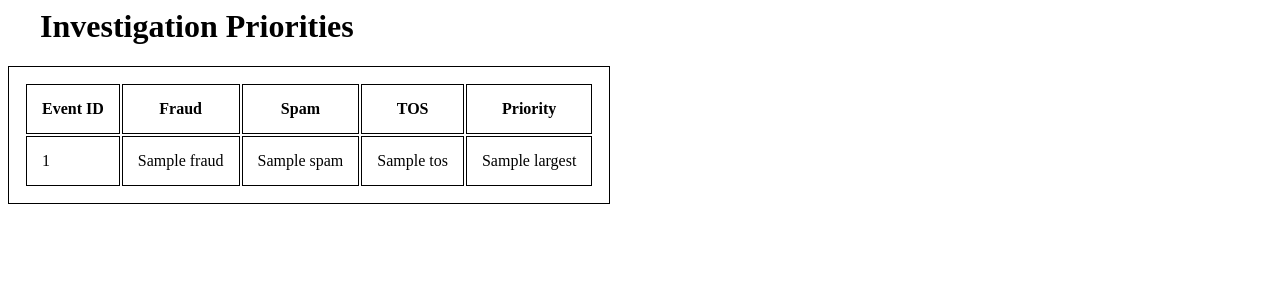
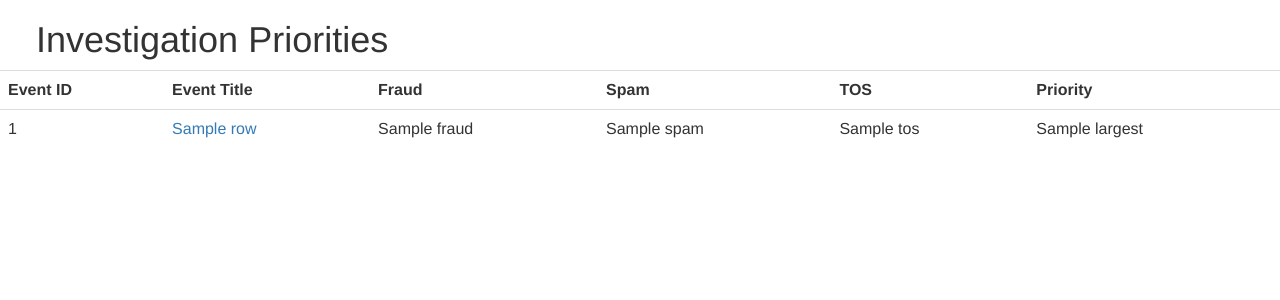
Before and after one commit to elisabeth-berg/Fraud_Detection_Case_Study, a Flask app: template web_app/templates/fraud.html in a window 1280 px wide. Shown: the top 300 px of the page. Run offline with Flask 2, Linux system fonts and the light colour scheme; the template is opened without the code that fills it: most values are stand-ins (such as "Sample title", 1, 10 or a date in 2020); some libraries are stand-ins or nearby versions.

Commit message:
Add colors and search capabilities wow oh wow

```diff
--- a/web_app/app.py
+++ b/web_app/app.py
@@ -11,9 +11,17 @@ app = Flask(__name__)
 
 @app.route('/', methods=['GET'])
 def index():
-    # get the data from mongod
-    # [{user_id: ..., prediced_prob: ..., ...}]
-    data_from_mongo = events.find().sort("largest", -1).limit(10)
+    # get the data from mongodb
+    # columns are ['event_id', 'fraud', 'tos', 'spam', 'largest']
+    data_from_mongo = list(events.find().sort("largest", -1).limit(10))
+    results = []
+    for row in data_from_mongo:
+        if row["fraud"] == row["largest"]:
+            row["class"] = "danger"
+        elif row["tos"] == row["largest"]:
+            row["class"] = "warning"
+        elif row["spam"] == row["largest"]:
+            row["class"] = "info"
     return render_template('fraud.html', event_data=data_from_mongo)
 
 
--- a/web_app/templates/fraud.html
+++ b/web_app/templates/fraud.html
@@ -6,11 +6,13 @@
   <meta name="description" content="Predicts fraud">
   <meta name="author" content="Team Strigiformes">
   <script src="https://code.jquery.com/jquery-3.2.1.min.js"></script>
-  <style>
-  table, th, td {border: 1px solid black;
-                 }
-  table, th, td {padding: 15px;}
-  </style>
+
+  <link rel="stylesheet"
+  href="https://maxcdn.bootstrapcdn.com/bootstrap/3.3.7/css/bootstrap.min.css"
+  integrity="sha384-BVYiiSIFeK1dGmJRAkycuHAHRg32OmUcww7on3RYdg4Va+PmSTsz/K68vbdEjh4u"
+  crossorigin="anonymous">
+
+
 
 </head>
 
@@ -19,15 +21,17 @@
 </h1>
 
 
-<table>
+<table class="table table-hover">
   <th>Event ID</th>
+  <th>Event Title</th>
   <th>Fraud</th>
   <th>Spam</th>
   <th>TOS</th>
   <th>Priority</th>
 {% for row in event_data %}
-    <tr>
+    <tr class="{{row.class}}">
       <td>{{row.event_id}}</td>
+      <td><a href='http://www.google.com/search?q={{row.title}}'>{{row.title}}</a></td>
       <td>{{row.fraud}}</td>
       <td>{{row.spam}}</td>
       <td>{{row.tos}}</td>
```
